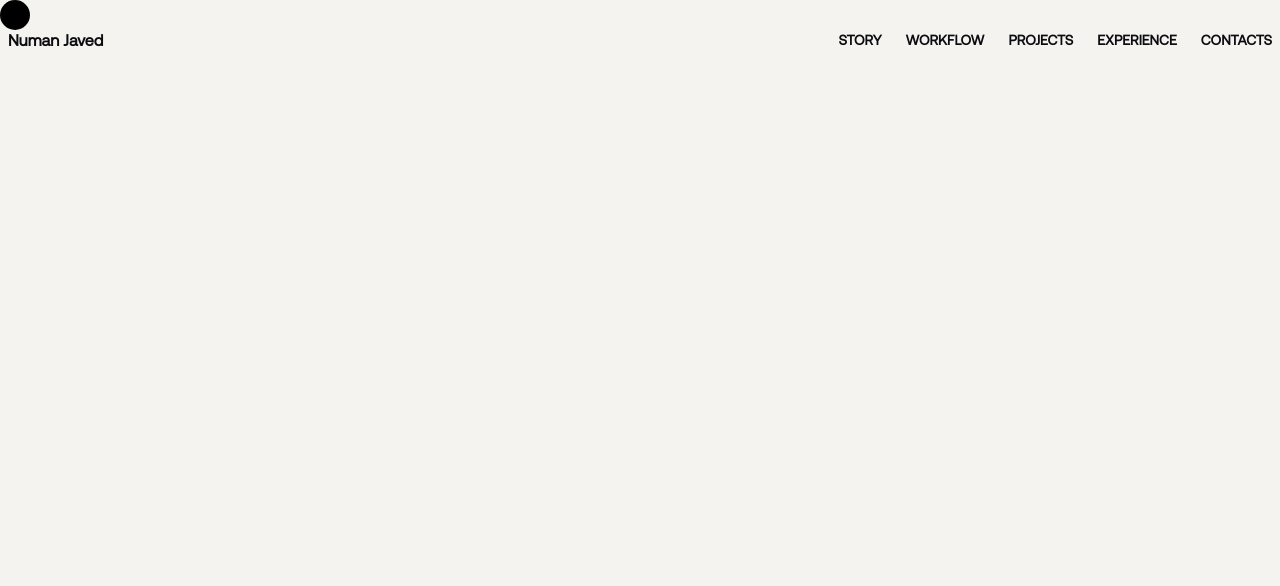
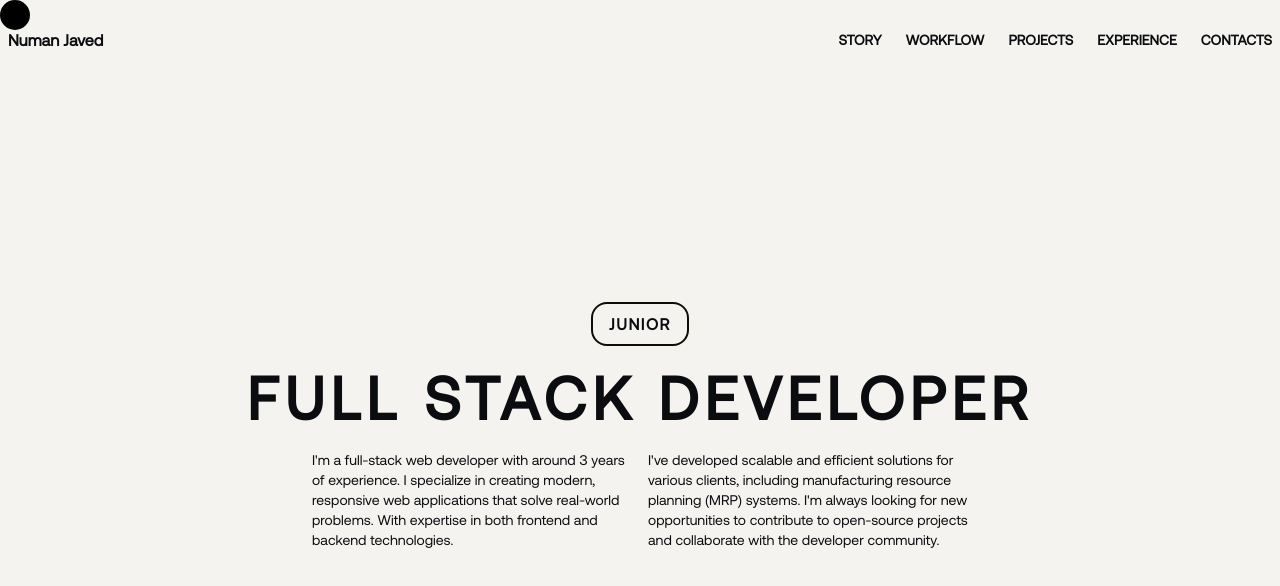
Before and after one commit to numanjvd82/nextjs-portfolio-new, a Next.js app: page / in a window 1280 px wide. Shown: the top 586 px of the page. Built offline with nearby package versions, Linux system fonts and the light colour scheme.

Commit message:
hero section complete

```diff
--- /dev/null
+++ b/app/components/Hero.tsx
@@ -0,0 +1,54 @@
+import { motion } from "framer-motion";
+
+export default function Hero() {
+  const data = {
+    experience: "Junior",
+    title: "full stack developer",
+    infoOne: `I'm a full-stack web developer with around 3 years of experience. I specialize in creating modern, responsive web applications that solve real-world problems. With expertise in both frontend and backend technologies.`,
+    infoTwo: `I've developed scalable and efficient solutions for various clients, including manufacturing resource planning (MRP) systems. I'm always looking for new opportunities to contribute to open-source projects and collaborate with the developer community.`,
+  };
+
+  return (
+    <div
+      id="story"
+      style={{
+        height: "calc(100vh - 80px)",
+      }}
+      className="flex justify-center items-center py-20 p-2 font-sans mix-blend-difference text-white"
+    >
+      <div className="flex flex-col justify-center items-center">
+        <motion.div
+          style={{ touchAction: "none" }}
+          initial={{ opacity: 0, y: -30 }}
+          animate={{ opacity: 1, y: 0 }}
+          transition={{
+            duration: 0.7,
+          }}
+          drag="x"
+          dragConstraints={{
+            left: -50,
+            right: 50,
+          }}
+          dragSnapToOrigin
+          className="border-2 border-primary py-2 px-4 rounded-2xl"
+        >
+          <p className="font-semibold uppercase tracking-widest">
+            {data.experience}
+          </p>
+        </motion.div>
+        <h1 className="uppercase font-bold tracking-widest text-3xl sm:text-4xl md:text-5xl lg:text-6xl mt-5 break-words">
+          {data.title}
+        </h1>
+        <div className="mt-6 text-sm sm:flex sm:gap-4 justify-between items-center">
+          <p className="w-80 h-32 mb-3 sm:mb-0">{data.infoOne}</p>
+          <p className="w-80 h-32">{data.infoTwo}</p>
+        </div>
+      </div>
+    </div>
+  );
+}
+
+{
+  /* <motion.div
+        className="absolute -top-[6px] w-24 h-10 border-2 border-primary py-2 px-4 rounded-2xl"></motion.div> */
+}
--- a/app/components/Navbar.tsx
+++ b/app/components/Navbar.tsx
@@ -58,7 +58,7 @@ export const Navbar: React.FC<Props> = ({ setHovered }) => {
     <div className="w-full h-20 text-white mix-blend-difference">
       <div className="container mx-auto px-2 h-full">
         <div className="flex justify-between items-center h-full">
-          <h1 className="font-sans font-semibold">Numan Javed</h1>
+          <h1 className="font-sans font-semibold ">Numan Javed</h1>
           <MenuIcon className="md:hidden" />
           <Links />
         </div>
--- a/app/globals.css
+++ b/app/globals.css
@@ -5,6 +5,7 @@
 :root {
   --background: #f5f3f0;
   --foreground: #232121;
+  --border-color: #cdcbcb;
 }
 
 /* @media (prefers-color-scheme: dark) {
--- a/app/page.tsx
+++ b/app/page.tsx
@@ -6,6 +6,7 @@ import {
   useSpring,
 } from "framer-motion";
 import { useEffect, useState } from "react";
+import Hero from "./components/Hero";
 import { Navbar } from "./components/Navbar";
 
 export default function Home() {
@@ -62,6 +63,7 @@ export default function Home() {
         "
       ></motion.div>
       <Navbar setHovered={setHovered} />
+      <Hero />
     </div>
   );
 }
--- a/tailwind.config.ts
+++ b/tailwind.config.ts
@@ -15,6 +15,7 @@ const config: Config = {
       colors: {
         background: "var(--background)",
         foreground: "var(--foreground)",
+        secondary: "var(--border-color)",
       },
     },
   },
```
